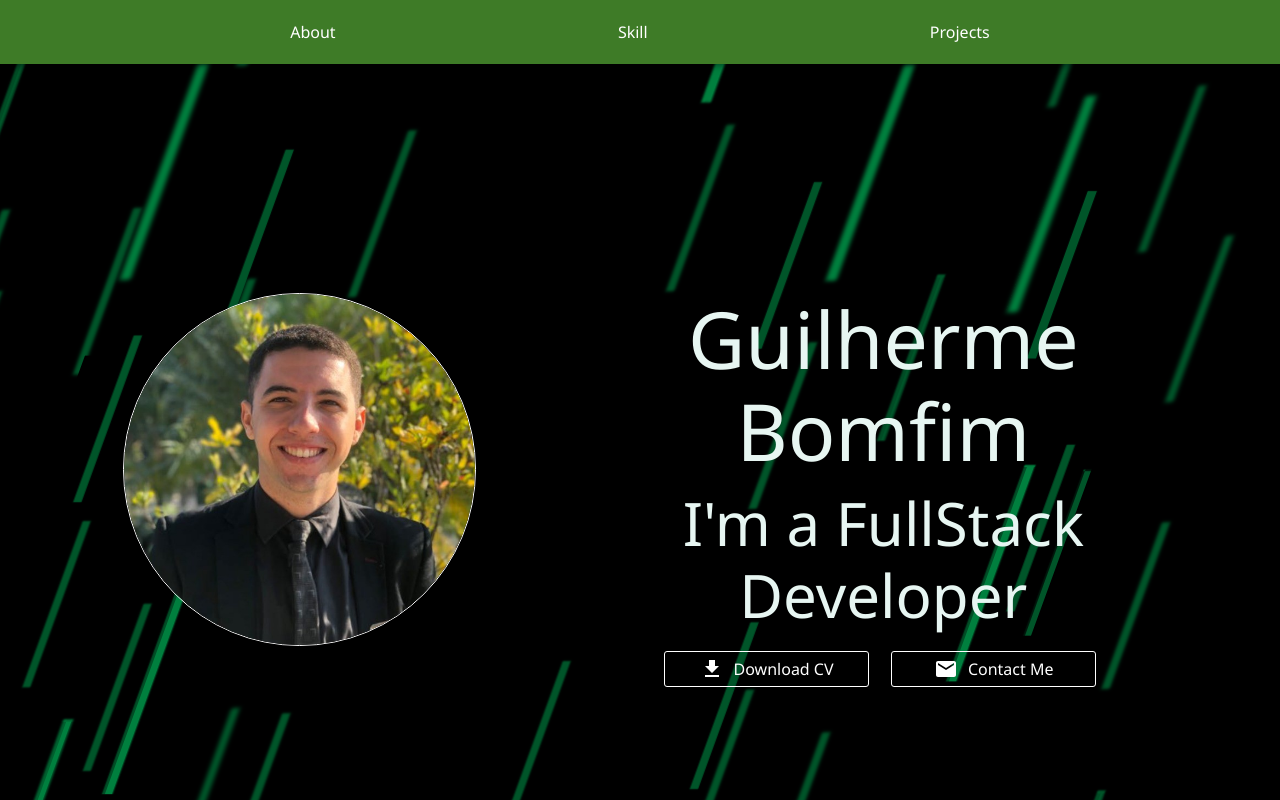
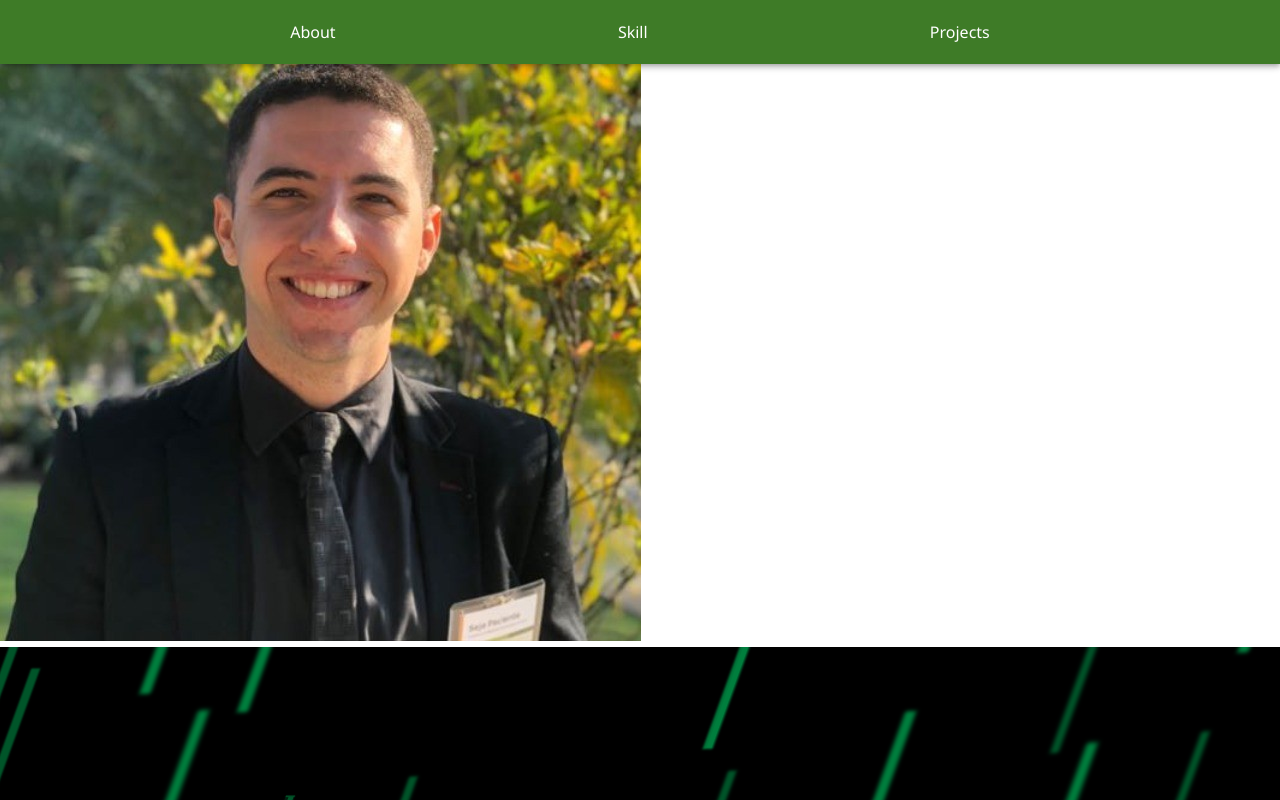
Before and after one commit to GuilhermeBomfimDev/Portifolio-React-TypeScript, a React (Vite) app: page / in a window 1280 px wide. Shown: the top 800 px of the page. Built offline with nearby package versions, Linux system fonts and the light colour scheme.

Commit message:
style: borderRadius in slidesProjects and img add in the link domain

```diff
--- a/index.html
+++ b/index.html
@@ -4,6 +4,7 @@
     <meta charset="UTF-8" />
     <link rel="icon" type="image/svg+xml" href="/vite.svg" />
     <meta name="viewport" content="initial-scale=1, width=device-width" />
+    <img src="../../../../src/assets/images/avatar.jpeg" alt="">
     <title>Portifolio - Guilherme Bomfim</title>
   </head>
   <body>
--- a/src/pages/home/sections/Projects/Project.tsx
+++ b/src/pages/home/sections/Projects/Project.tsx
@@ -33,6 +33,7 @@ const StyledSlide = styled("div")<StyledSlideProps>(({ theme, isVisible, directi
     padding: "20px",
     color: "white",
     border: "2px solid white",
+    borderRadius: "10px",
     display: "flex",
     flexDirection: "column",
     width: "85%",
```
